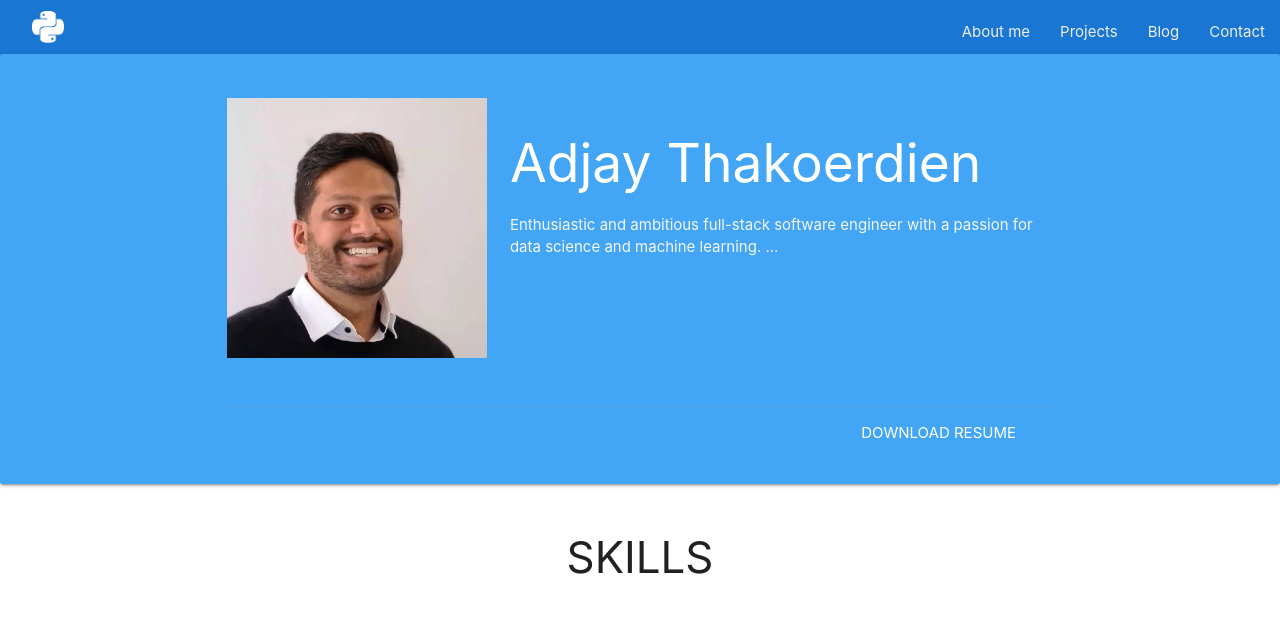
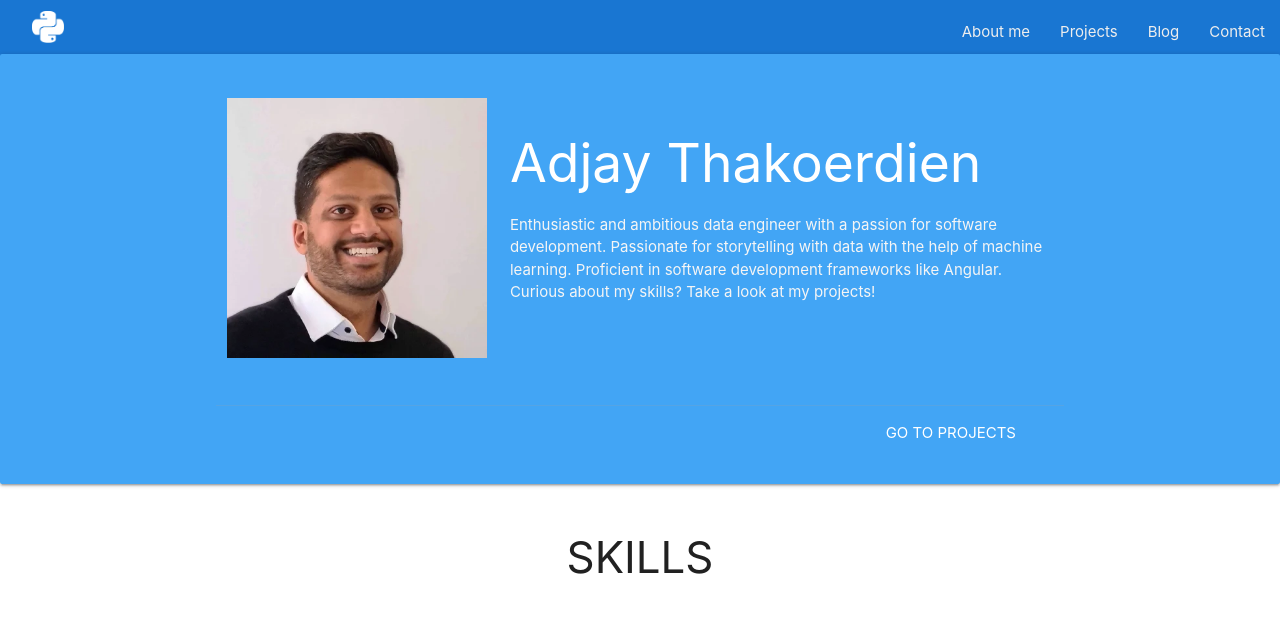
Before and after one commit to adjaythakoerdien/portfolio, a Django app: page / in a window 1280 px wide. Shown: the top 636 px of the page. Run offline with Django 4.2, Linux system fonts and the light colour scheme; data comes from the database, SQL or seed files in the repository.

Commit message:
Home page update

```diff
--- a/portfolio/templates/home.html
+++ b/portfolio/templates/home.html
@@ -16,14 +16,23 @@
         <div class="col l8 m8 s12">
             <h2 class="white-text">Adjay Thakoerdien</h2>
             <p class="grey-text text-lighten-4">
-                Enthusiastic and ambitious full-stack software engineer with a passion for
-                data science and machine learning.
-                ...
+                Enthusiastic and ambitious data engineer with a passion for
+                software development. Passionate for storytelling with data with the help of machine learning.
+                Proficient in software development frameworks like Angular.
+                Curious about my skills? Take a look at my projects!
             </p>
         </div>
     </div>
     <div class="card-action right-align">
-        <a href="#" class="white-text">Download resume</a>
+{#        <a href="#projects">#}
+{#            <button#}
+{#                class="waves-effect waves-light btn amber darken-4 white-text"#}
+{#                style="border-radius:5px;">#}
+{#                Projects#}
+{#            </button>#}
+{#        </a>#}
+        <a href="#projects" class="white-text">Go to projects</a>
+{#        <a href="#" class="white-text">Download resume</a>#}
     </div>
 </main>
 
@@ -75,7 +84,7 @@
     </div>
 </section>
 
-<section class="container">
+<section id="projects" class="container">
     <h3 class="center-align">PROJECTS</h3>
     <div class="row">
         {% for project in projects %}
--- a/static/css/global.css
+++ b/static/css/global.css
@@ -1,9 +1,5 @@
-.profile-section {
-    margin-top: -10px;
-    padding-top: 20px;
-    /*background-image: url('/media/images//header/01.jpg');*/
-    background-repeat: no-repeat;
-    background-size: cover;
+html {
+  scroll-behavior: smooth;
 }
 
 h3 {
@@ -18,3 +14,11 @@ footer {
     background-color:transparent;
     color: black;
 }
+
+.profile-section {
+    margin-top: -10px;
+    padding-top: 20px;
+    /*background-image: url('/media/images//header/01.jpg');*/
+    background-repeat: no-repeat;
+    background-size: cover;
+}
```
